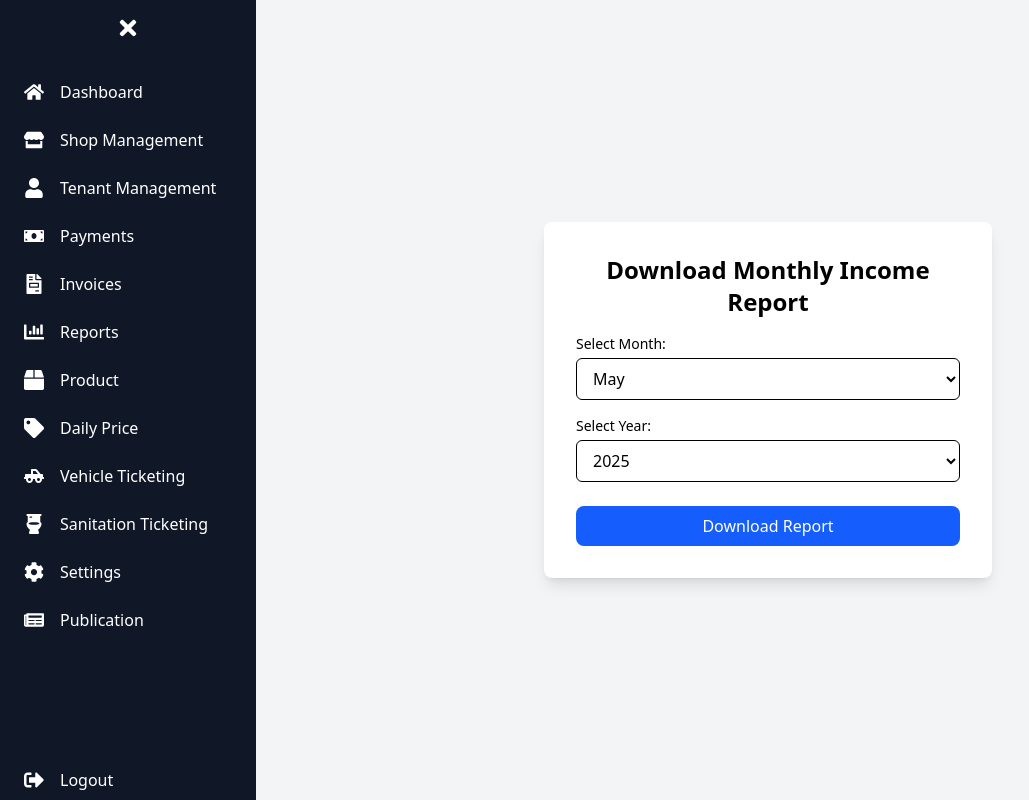
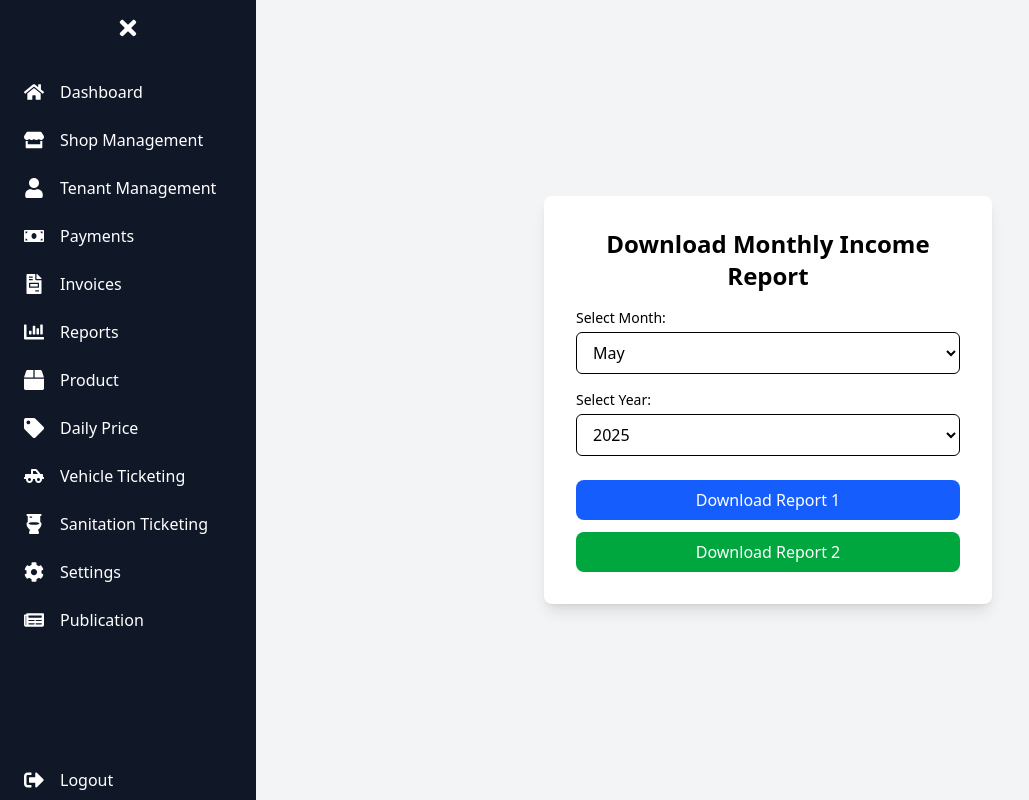
Before and after one commit to RashenThemiya/community, a React (Vite) app in the folder Frontend/: page /reports in a window 1280 px wide. Shown: the whole page, without its empty margins (0-1029 px from the left). Built offline with nearby package versions, Linux system fonts and the light colour scheme.

Commit message:
Update Report.jsx

```diff
--- a/Frontend/src/pages/Report/Report.jsx
+++ b/Frontend/src/pages/Report/Report.jsx
@@ -6,9 +6,15 @@ const Report = () => {
     const [month, setMonth] = useState(today.getMonth() + 1);
     const [year, setYear] = useState(today.getFullYear());
 
-    const handleDownload = () => {
+    const handleDownloadReport1 = () => {
         const baseUrl = import.meta.env.VITE_API_BASE_URL;
         const url = `${baseUrl}/api/report/monthly-income?month=${month}&year=${year}`;
+        window.open(url, "_blank");
+    };
+
+    const handleDownloadReport2 = () => {
+        const baseUrl = import.meta.env.VITE_API_BASE_URL;
+        const url = `${baseUrl}/api/report2/monthly-income?month=${month}&year=${year}`;
         window.open(url, "_blank");
     };
 
@@ -63,12 +69,22 @@ const Report = () => {
                         </select>
                     </div>
 
-                    <button
-                        onClick={handleDownload}
-                        className="w-full bg-blue-600 text-white py-2 rounded-lg hover:bg-blue-700 transition duration-300"
-                    >
-                        Download Report
-                    </button>
+                    {/* Download Buttons */}
+                    <div className="space-y-3">
+                        <button
+                            onClick={handleDownloadReport1}
+                            className="w-full bg-blue-600 text-white py-2 rounded-lg hover:bg-blue-700 transition duration-300"
+                        >
+                            Download Report 1
+                        </button>
+
+                        <button
+                            onClick={handleDownloadReport2}
+                            className="w-full bg-green-600 text-white py-2 rounded-lg hover:bg-green-700 transition duration-300"
+                        >
+                            Download Report 2
+                        </button>
+                    </div>
                 </div>
             </div>
         </div>
```
